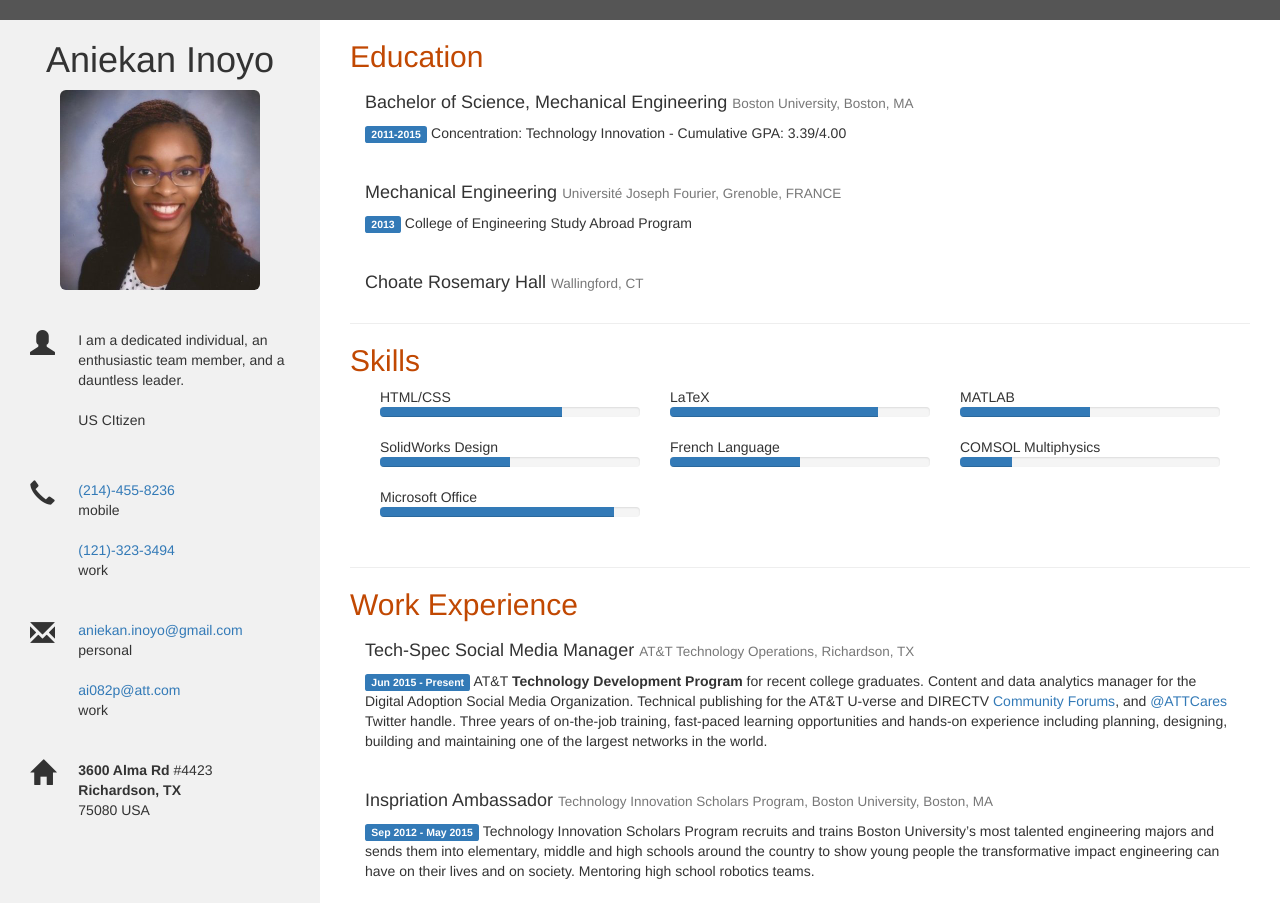
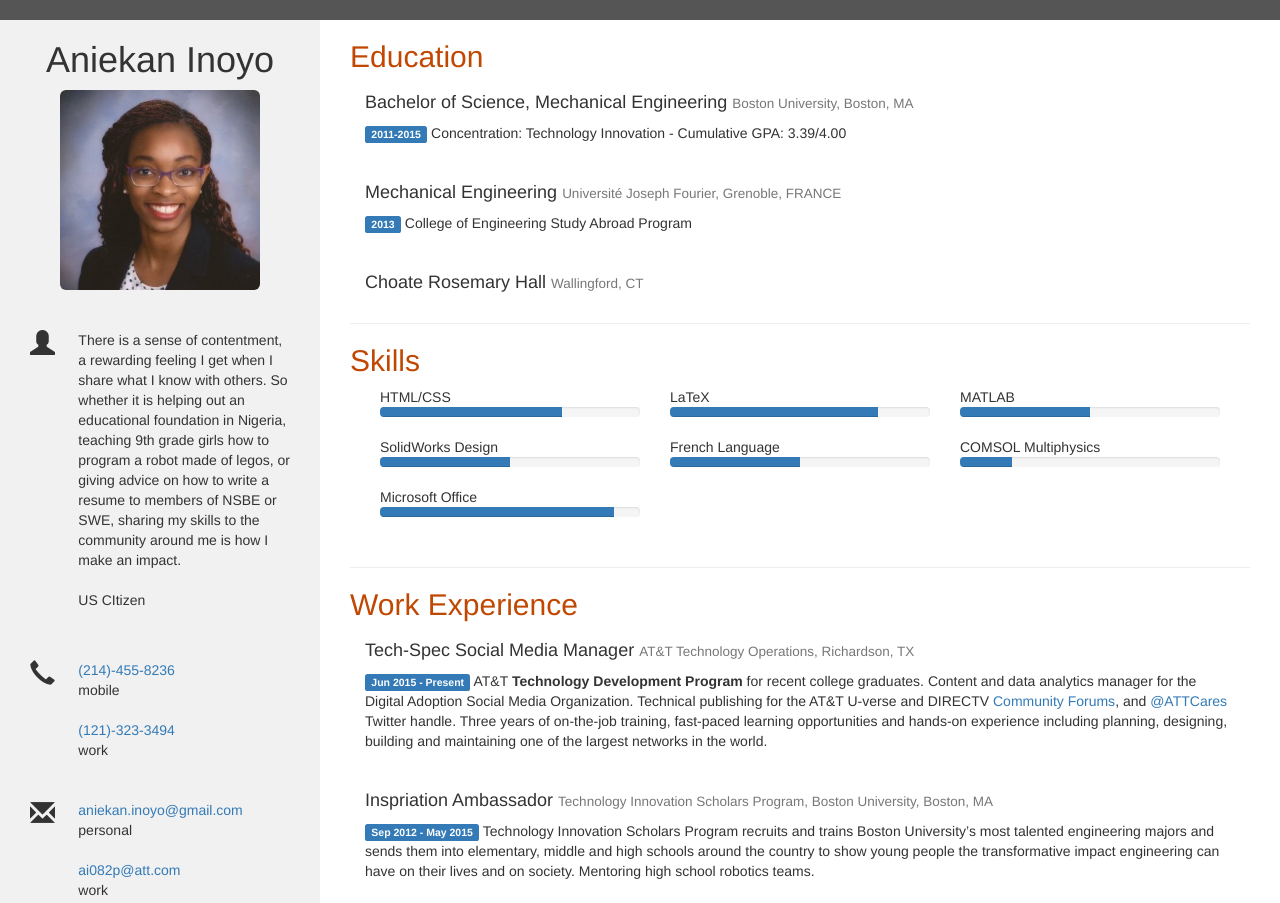
Before and after one commit to aniekaninoyo/AniekanInoyo2016, a plain HTML site: page index.html in a window 1280 px wide. Shown: the top 903 px of the page. Drawn offline with nearby package versions, Linux system fonts and the light colour scheme.

Commit message:
update bio

```diff
--- a/index.html
+++ b/index.html
@@ -66,7 +66,7 @@
             <div class="col-sm-2">
                 <span class="glyphicon glyphicon-user" aria-hidden="true"></span>
             </div>
-            <div class="col-sm-10"><p>I am a dedicated individual, an enthusiastic team member, and a dauntless leader.<br><br>US CItizen</p>
+            <div class="col-sm-10"><p>There is a sense of contentment, a rewarding feeling I get when I share what I know with others. So whether it is helping out an educational foundation in Nigeria, teaching 9th grade girls how to program a robot made of legos, or giving advice on how to write a resume to members of NSBE or SWE, sharing my skills to the community around me is how I make an impact.<br><br>US CItizen</p>
             </div>
         </div>
         <br><br>
```
